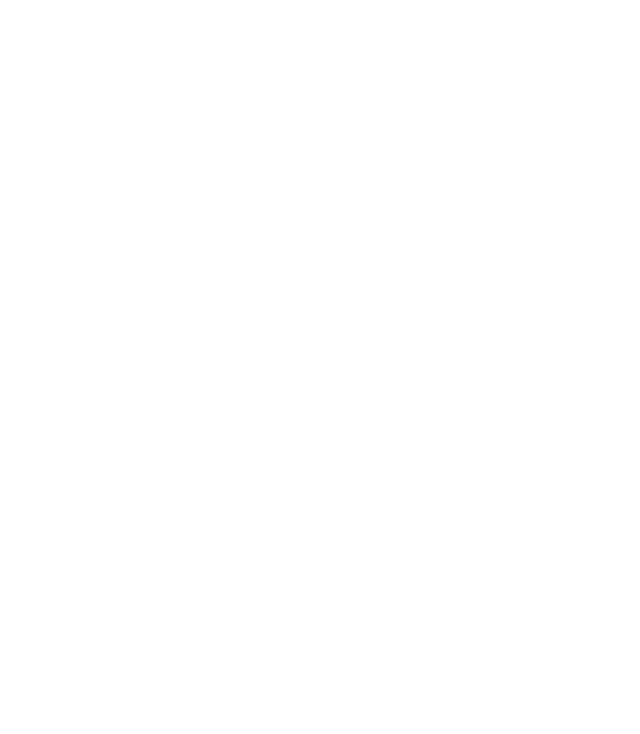
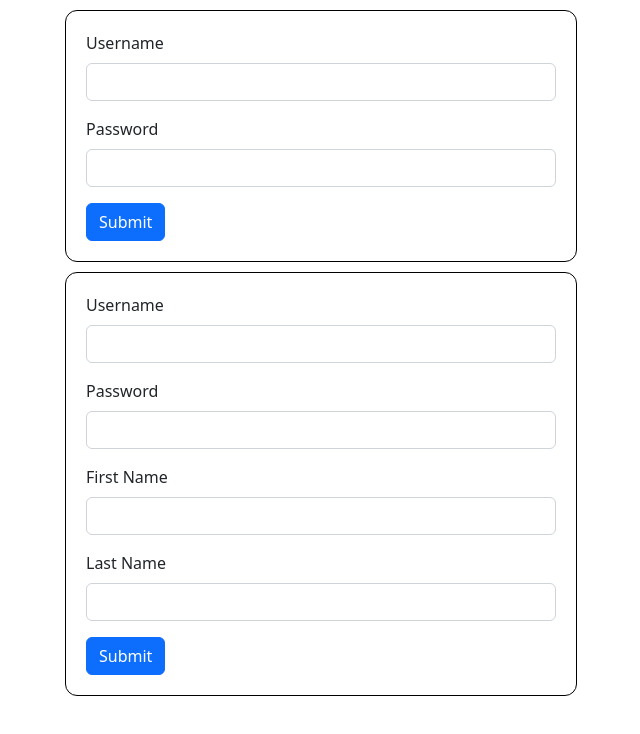
Before and after one commit to hristoz2020/cars, a React (Create React App) app: page / in a window 1280 px wide. Shown: the top 734 px of the page, without its empty margins (319-959 px from the left). Built offline with nearby package versions, Linux system fonts and the light colour scheme.

Commit message:
create login and register page

```diff
--- a/package.json
+++ b/package.json
@@ -6,8 +6,10 @@
     "@testing-library/jest-dom": "^5.16.5",
     "@testing-library/react": "^13.4.0",
     "@testing-library/user-event": "^13.5.0",
+    "bootstrap": "^5.2.3",
     "react": "^18.2.0",
     "react-dom": "^18.2.0",
+    "react-router-dom": "^6.8.1",
     "react-scripts": "5.0.1",
     "web-vitals": "^2.1.4"
   },
--- a/public/index.html
+++ b/public/index.html
@@ -1,20 +1,20 @@
 <!DOCTYPE html>
 <html lang="en">
-  <head>
+
+<head>
     <meta charset="utf-8" />
     <link rel="icon" href="%PUBLIC_URL%/favicon.ico" />
     <meta name="viewport" content="width=device-width, initial-scale=1" />
     <meta name="theme-color" content="#000000" />
-    <meta
-      name="description"
-      content="Web site created using create-react-app"
-    />
+    <meta name="description" content="Web site created using create-react-app" />
+    <link rel="stylesheet" href="./styles/index.css" />
+    <title>Cars App</title>
+</head>
 
-    <title>Cars App</title>
-  </head>
-  <body>
+<body>
     <noscript>You need to enable JavaScript to run this app.</noscript>
     <div id="root"></div>
 
-  </body>
+</body>
+
 </html>
--- /dev/null
+++ b/public/styles/index.css
@@ -0,0 +1,13 @@
+* {
+    margin: 0;
+    padding: 0;
+}
+
+.login-form,
+.register-form {
+    width: 40%;
+    border: 1px solid black;
+    margin: 10px auto;
+    padding: 20px;
+    border-radius: 12px;
+}
--- a/src/App.js
+++ b/src/App.js
@@ -1,10 +1,14 @@
+import Login from "./components/Pages/Login/Login";
+import Regiseter from "./components/Pages/Register/Register";
+
 
 function App() {
-  return (
-    <div className="App">
-
-    </div>
-  );
+	return (
+		<div className="cars">
+            <Login />
+            <Regiseter />
+		</div>
+	);
 }
 
 export default App;
--- /dev/null
+++ b/src/components/Pages/Login/Login.js
@@ -0,0 +1,64 @@
+import { useNavigate } from "react-router-dom";
+import { useState } from "react";
+
+import * as userAuth from "../../../services/userAuth";
+
+const Login = () => {
+	const navigate = useNavigate();
+	const [usernameInput, setUsernameInput] = useState("");
+	const [passwordInput, setPasswordInput] = useState("");
+
+	const loginHandler = (e) => {
+		e.preventDefault();
+        setUsernameInput("");
+		setPasswordInput("");
+
+		userAuth.loginUser(usernameInput, passwordInput)
+            .then(res => {
+                localStorage.setItem("token", res.jwtToken);
+                navigate('/');
+            })
+            .catch((err) => {
+                console.log(err);
+            });
+	};
+
+    return (
+		<form className="login-form" method="POST">
+			<div className="mb-3">
+				<label htmlFor="exampleInput" className="form-label">
+					Username
+				</label>
+				<input
+					type="text"
+					className="form-control"
+					id="usernameLoginInput"
+					value={usernameInput}
+					onChange={(e) => {
+						setUsernameInput(e.target.value);
+					}}
+				/>
+			</div>
+			<div className="mb-3">
+				<label htmlFor="passwordInput" className="form-label">
+					Password
+				</label>
+				<input
+					type="password"
+					className="form-control"
+					id="passwordLoginInput"
+					value={passwordInput}
+					onChange={(e) => {
+						setPasswordInput(e.target.value);
+					}}
+				/>
+			</div>
+
+			<button type="submit" className="btn btn-primary" onClick={(e) => {loginHandler(e)}}>
+				Submit
+			</button>
+		</form>
+	);
+};
+
+export default Login;
--- /dev/null
+++ b/src/components/Pages/Register/Register.js
@@ -0,0 +1,59 @@
+import { useState } from "react";
+import { useNavigate } from "react-router-dom";
+
+const Regiseter = () => {
+
+	return (
+		<form className="register-form">
+			<div className="mb-3">
+				<label htmlFor="exampleInputEmail1" className="form-label">
+					Username
+				</label>
+				<input
+					type="text"
+					className="form-control"
+					id="usernameInput"
+				/>
+			</div>
+
+			<div className="mb-3">
+				<label htmlFor="passwordInput" className="form-label">
+					Password
+				</label>
+				<input
+					type="password"
+					className="form-control"
+					id="exampleInputPassword1"
+				/>
+			</div>
+
+			<div className="mb-3">
+				<label htmlFor="firstNameInput" className="form-label">
+					First Name
+				</label>
+				<input
+					type="text"
+					className="form-control"
+					id="firstName"
+				/>
+			</div>
+
+			<div className="mb-3">
+				<label htmlFor="lastNameInput" className="form-label">
+					Last Name
+				</label>
+				<input
+					type="text"
+					className="form-control"
+					id="lastName"
+				/>
+			</div>
+
+			<button type="submit" className="btn btn-primary">
+				Submit
+			</button>
+		</form>
+	);
+};
+
+export default Regiseter;
--- a/src/index.js
+++ b/src/index.js
@@ -1,13 +1,18 @@
-import React from 'react';
-import ReactDOM from 'react-dom/client';
-import App from './App';
-import reportWebVitals from './reportWebVitals';
+import React from "react";
+import ReactDOM from "react-dom/client";
+import App from "./App";
+import reportWebVitals from "./reportWebVitals";
+import "bootstrap/dist/css/bootstrap.min.css";
+import "bootstrap/dist/js/bootstrap.bundle.min";
+import { BrowserRouter } from "react-router-dom";
 
-const root = ReactDOM.createRoot(document.getElementById('root'));
+const root = ReactDOM.createRoot(document.getElementById("root"));
 root.render(
-  <React.StrictMode>
-    <App />
-  </React.StrictMode>
+	<React.StrictMode>
+		<BrowserRouter>
+			<App />
+		</BrowserRouter>
+	</React.StrictMode>
 );
 
 // If you want to start measuring performance in your app, pass a function
--- /dev/null
+++ b/src/services/userAuth.js
@@ -0,0 +1,30 @@
+const baseUrl = 'http://161.35.202.170:8080';
+
+export const loginUser = async (username, password) => {
+    let response = await fetch(`${baseUrl}/users/login`,  {
+        method: 'POST',
+        headers: {
+            'content-type': 'application/json'
+        },
+        body: JSON.stringify({ username, password })
+    });
+
+    let login = response.json();
+
+    return login;
+}
+
+export const regiserUser = async (username, password, firstName, lastName) => {
+    let response = await fetch(`${baseUrl}/users/register`, {
+        method: 'POST',
+        headers: {
+            'accept': '*/*',
+            'content-type': 'application/json'
+        },
+        body: JSON.stringify({ username, password, firstName, lastName })
+    });
+
+    let register = response.json();
+
+    return register;
+}
```
Also changed, not shown: 1 other file (tests, documents, lock files or other folders).
